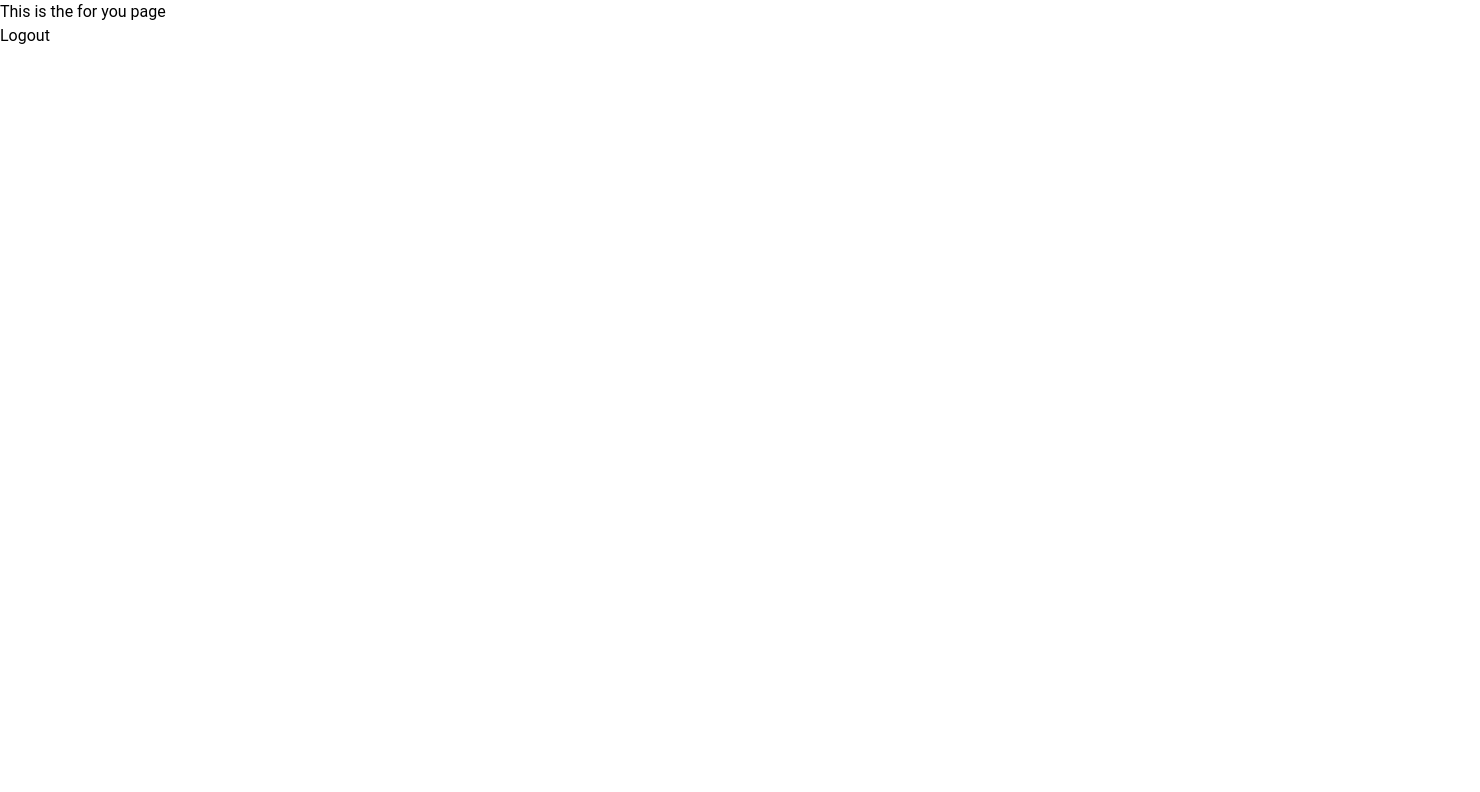
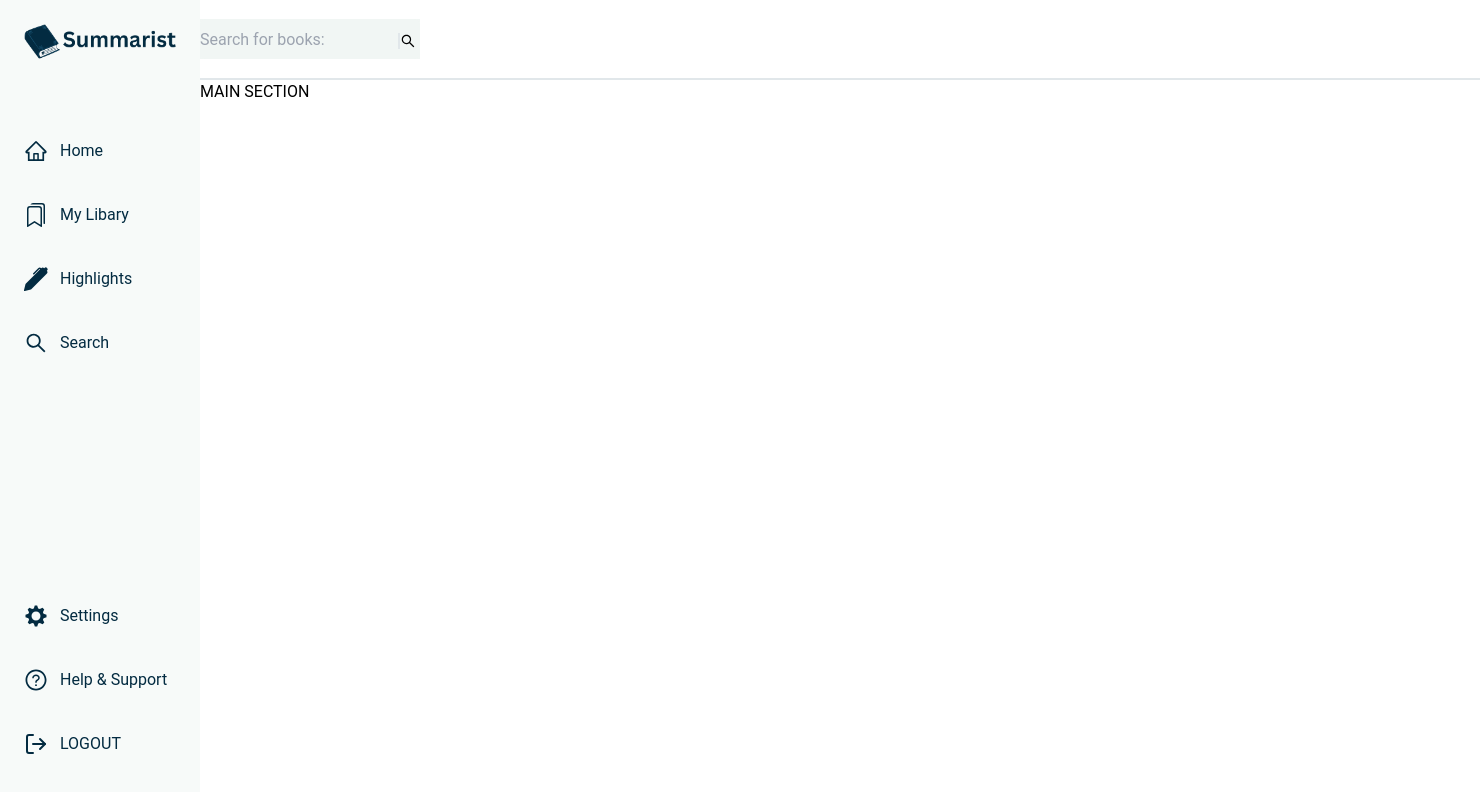
Before and after one commit to WesleyLiaw777/summarist-internship, a Next.js app: page /for-you in a window 1280 px wide. Shown: the top 792 px of the page, 1480 px wide, since content can reach past the window. Built offline with nearby package versions, Linux system fonts and the light colour scheme; no server answers.

Commit message:
forYou sidebar done

```diff
--- a/components/AuthModal.tsx
+++ b/components/AuthModal.tsx
@@ -11,7 +11,6 @@ import { FcGoogle } from "react-icons/fc";
 import {
   createUserWithEmailAndPassword,
   signInWithEmailAndPassword,
-  signOut,
 } from "firebase/auth";
 import { auth } from "@/firebase";
 import { useRouter } from "next/router";
@@ -27,44 +26,47 @@ export default function AuthModal() {
   const handleClose = () => {
     setAuthModalOpen(false);
     setActiveSection("login");
+    errorMsg && setErrorMsg("");
   };
 
   /* FIREBASE */
   //email useState can be reused b/w login & pw reset w/ no issues.
-  const [email, setEmail] = useState("");
-  const [password, setPassword] = useState("");
+  const [email, setEmail] = useState<string>("");
+  const [password, setPassword] = useState<string>("");
+  const [errorMsg, setErrorMsg] = useState<string>("");
   const router = useRouter();
-  const handleGuestSignin = async () => {
+
+  //One auth function to handle them all (guest login, login, signup)
+  const handleAuth = async (authOption: string) => {
     try {
-      const userCredential = await signInWithEmailAndPassword(
+      let userCredential;
+      if (authOption === "guest") {
+        userCredential = await signInWithEmailAndPassword(
           auth,
           "guest@guestmail.com",
-        "123456",
+          "123456"
         );
-      // User signed in successfully
-      const user = userCredential.user;
-      console.log("Signed in user:", user);
-    } catch (error) {
-      console.error("Sign-in error:", error);
-    }
-  };
-  const handleSignup = async () => {
-    try {
-      const userCredential = await createUserWithEmailAndPassword(
+      } else if (authOption === "signin") {
+        userCredential = await signInWithEmailAndPassword(
           auth,
           email,
           password
         );
-      console.log("Welcome, ", userCredential.user);
+      } else if (authOption === "signup") {
+        userCredential = await createUserWithEmailAndPassword(
+          auth,
+          email,
+          password
+        );
+      }
+      router.push("/for-you");
       handleClose();
-      router.push("/for-you");
-    } catch (error) {
-      console.error("Error creating account:", error);
+    } catch (error: any) {
+      console.error(error.message);
+      setErrorMsg(error.message);
     }
-    signOut(auth);
-    console.log(`ran`)
+  };
 
-  };
   return (
     <Modal
       open={authModalOpen}
@@ -83,7 +85,7 @@ export default function AuthModal() {
                 Log in to Summarist
               </h3>
               <button
-                onClick={handleGuestSignin}
+                onClick={() => handleAuth("guest")}
                 className="hover__duration relative h-10 w-full rounded-md bg-[#3a579d] text-[16px] text-white hover:bg-[#25396b]"
               >
                 <BsFillPersonFill className="absolute bottom-1 left-1 h-8 w-8" />
@@ -100,6 +102,7 @@ export default function AuthModal() {
                 <span className="color-[#394547] mx-6 text-sm">or</span>
               </div>
               <div className="flex w-full flex-col items-center gap-4 text-sm">
+                {errorMsg && <span className="text-red-600">{errorMsg}</span>}
                 <input
                   type="email"
                   placeholder="Email Address"
@@ -113,7 +116,7 @@ export default function AuthModal() {
                   onChange={(e) => setPassword(e.target.value)}
                 />
                 <button
-                  type="submit"
+                  onClick={() => handleAuth("signin")}
                   className="hover__duration h-10 w-full bg-[#2bd97c] hover:bg-[#20ba68]"
                 >
                   Login
@@ -152,6 +155,7 @@ export default function AuthModal() {
                 <span className="color-[#394547] mx-6 text-sm">or</span>
               </div>
               <div className="flex w-full flex-col items-center gap-4 text-sm">
+                {errorMsg && <span className="text-red-600">{errorMsg}</span>}
                 <input
                   type="email"
                   placeholder="Email Address"
@@ -165,8 +169,9 @@ export default function AuthModal() {
                   onChange={(e) => setPassword(e.target.value)}
                 />
                 <button
-                onClick={handleSignup}
-                className="hover__duration h-10 w-full bg-[#2bd97c] hover:bg-[#20ba68]">
+                  onClick={() => handleAuth("signup")}
+                  className="hover__duration h-10 w-full bg-[#2bd97c] hover:bg-[#20ba68]"
+                >
                   Signup
                 </button>
               </div>
--- a/pages/for-you.tsx
+++ b/pages/for-you.tsx
@@ -1,7 +1,38 @@
 import { auth } from "@/firebase";
 import { signOut } from "firebase/auth";
+import Image from "next/image";
 import { useRouter } from "next/router";
-export default function forYou() {
+
+import { AiOutlineHome } from "react-icons/ai";
+import { AiOutlineSearch } from "react-icons/ai";
+import { AiOutlineQuestionCircle } from "react-icons/ai";
+import { BsBookmarks } from "react-icons/bs";
+import { BsFillPenFill } from "react-icons/bs";
+import { BsFillPlayCircleFill } from "react-icons/bs";
+import { RiBallPenLine } from "react-icons/ri";
+import { FiLogOut } from "react-icons/fi";
+import { GoGear } from "react-icons/go";
+
+interface Book {
+  id: string;
+  author: string;
+  title: string;
+  subTitle: string;
+  imageLink: string;
+  audioLink: string;
+  totalRating: number;
+  averageRating: number;
+  keyIdeas: number;
+  type: string;
+  status: string;
+  subscriptionRequired: boolean;
+  summary: string;
+  tags: string[];
+  bookDescription: string;
+  authorDescription: string;
+}
+
+export default function ForYou() {
   const router = useRouter();
   const handleSignout = () => {
     signOut(auth);
@@ -10,8 +41,74 @@ export default function forYou() {
 
   return (
     <>
-      <div>This is the for you page</div>
-      <button onClick={handleSignout}>Logout</button>
+      {/* PAGE */}
+      <div className="flex">
+        {/* SIDEBAR */}
+        <div className="flex h-screen flex-col bg-[#f7faf9]">
+          <Image
+            src="/logo.png"
+            width={200}
+            height={200}
+            alt="logo"
+            className="p-6"
+          />
+
+          <div className="mb-5 mt-10 flex flex-grow flex-col justify-between">
+            {/* PAGE LINKS */}
+            <ul>
+              <li className="sidebar__link">
+                <AiOutlineHome className="mr-3 text-2xl" />
+                <span>Home</span>
+              </li>
+              <li className="sidebar__link">
+                <BsBookmarks className="mr-3 text-2xl" />
+                <span>My Libary</span>
+              </li>
+              <li className="sidebar__link">
+                <BsFillPenFill className="mr-3 text-2xl" />
+                <span>Highlights</span>
+              </li>
+              <li className="sidebar__link">
+                <AiOutlineSearch className="mr-3 text-2xl" />
+                <span>Search</span>
+              </li>
+            </ul>
+
+            {/* ACCOUNT LINKS */}
+            <ul>
+              <li className="sidebar__link">
+                <GoGear className="mr-3 text-2xl" />
+                <span>Settings</span>
+              </li>
+              <li className="sidebar__link">
+                <AiOutlineQuestionCircle className="mr-3 text-2xl" />
+                <span>Help & Support</span>
+              </li>
+              <li className="sidebar__link">
+                <FiLogOut className="mr-3 text-2xl" />
+                <span>LOGOUT</span>
+              </li>
+            </ul>
+          </div>
+        </div>
+
+        {/* RIGHT SIDE */}
+        <div className="margin-auto flex w-screen max-w-[1070px] flex-col">
+          <div className="flex h-[80px] w-screen items-center border-b-2 border-[#e1e7ea]">
+            <div className="max-width-[340px] relative flex bg-[#f1f6f4]">
+              <input
+                className="h-[40px] w-full rounded-md bg-[#f1f6f4]"
+                type="text"
+                placeholder="Search for books:"
+              />
+              <div className="absolute bottom-1/4 right-[4px] flex h-fit border-l-2 border-[#e1e7ea]">
+                <AiOutlineSearch />
+              </div>
+            </div>
+          </div>
+          <div>MAIN SECTION</div>
+        </div>
+      </div>
     </>
   );
 }
--- a/pages/index.tsx
+++ b/pages/index.tsx
@@ -22,7 +22,6 @@ export default function Home() {
             <li className="nav__list nav__list--mobile">About</li>
             <li className="nav__list nav__list--mobile">Contact</li>
             <li className="nav__list nav__list--mobile">Help</li>
-            <li className="nav__list nav__list--mobile">Logout</li>
           </ul>
         </div>
       </nav>
@@ -187,7 +186,7 @@ export default function Home() {
                   </div>
                 </div>
                 <div className="review__body">
-                  This app has been a <b>game-changer</b> for me! It's saved me
+                  This app has been a <b>game changer</b> for me! It's saved me
                   so much time and effort in reading and comprehending books.
                   Highly recommend it to all book lovers.
                 </div>
@@ -200,7 +199,7 @@ export default function Home() {
                   </div>
                 </div>
                 <div className="review__body">
-                  I love this app! It provides
+                  I love this app! It provides&nbsp;
                   <b>concise and accurate summaries</b> of books in a way that
                   is easy to understand. It's also very user-friendly and
                   intuitive.
@@ -247,7 +246,7 @@ export default function Home() {
         <div className="container">
           <div className="row">
             <div className="section__title">
-              Start growing with Summarist now
+              Start growing with Summarist now!
             </div>
             <div className="numbers__wrapper">
               <div className="numbers">
--- /dev/null
+++ b/pages/settings.tsx
@@ -0,0 +1,15 @@
+export default function Settings() {
+  return (
+    <>
+      <h1>Settings</h1>
+      <div>
+        <h3 className="font-bold">Your Subscription Plan</h3>
+        <h4>premium-plus</h4>
+      </div>
+      <div>
+        <h3>Email</h3>
+        <h4>hanna@gmail.com</h4>
+      </div>
+    </>
+  );
+}
--- a/styles/globals.css
+++ b/styles/globals.css
@@ -3,6 +3,30 @@
 @tailwind utilities;
 
 @import url("https://fonts.googleapis.com/css2?family=Roboto:wght@100;300;400;500;700;900&display=swap");
+
+.sidebar__link{
+  display: flex;
+  align-items: center;
+  height: 56px;
+  color: #032b41;
+  margin-bottom: 8px;
+  cursor: pointer;
+  padding: 12px;
+  padding-left: 24px;
+  transition: all 100ms ease;
+}
+.sidebar__link:hover{
+  background-color: #f0efef;
+}
+
+.sidebar__icon{
+  margin-right: 12px;
+  font-size: 24px;
+}
+
+.sidebar__link--text{
+  font-size: 16px;
+}
 
 .auth__separator {
   display: flex;
```
Lines whose indentation alone changed are shown as unchanged.
